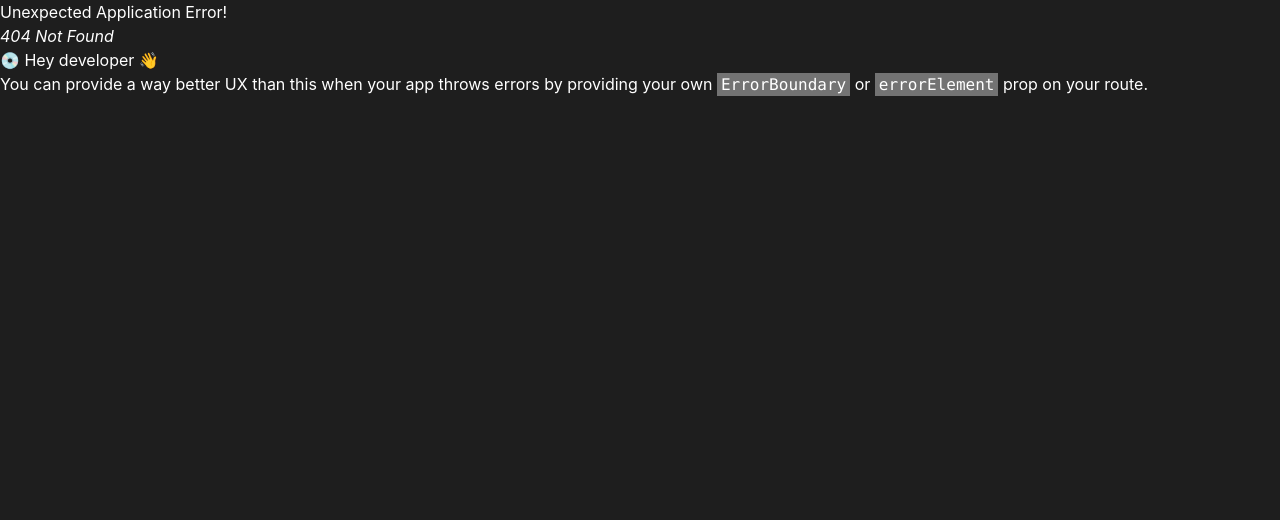
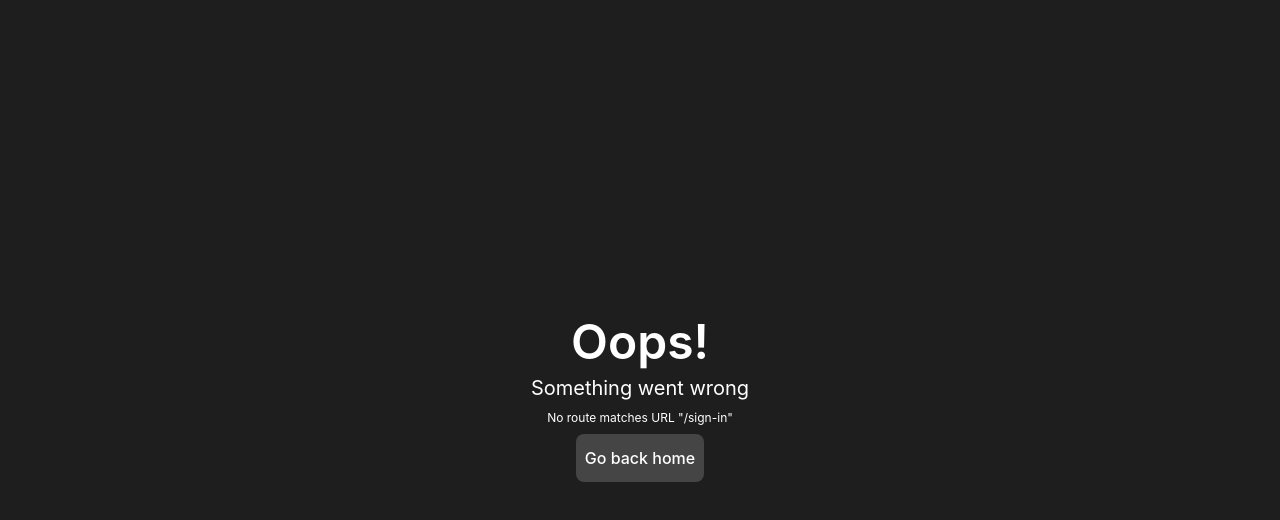
Before and after one commit to jongreen96/my-gpt, a React (Vite) app: page /sign-in in a window 1280 px wide. Before the commit this address had no page. Shown: the top 520 px of the page. Built offline with nearby package versions, Linux system fonts and the light colour scheme.

Commit message:
Added error page route

```diff
--- a/src/index.css
+++ b/src/index.css
@@ -28,20 +28,12 @@
     background-color: var(--bg-100);
 }
 
-a {
-	font-weight: 500;
-	color: var(--accent-100);
-	text-decoration: inherit;
-}
-a:hover {
-	color: var(--accent-200);
-}
-
 body {
     margin: 0;
     display: flex;
     min-width: 320px;
     min-height: 100svh;
+    justify-content: center;
 }
 
 h1 {
@@ -59,9 +51,10 @@ button {
     cursor: pointer;
     transition: border-color 0.25s;
     height: 48px;
+    padding-inline: 8px;
 }
 button:hover {
-	border-color: var(--bg-300);
+    border-color: var(--primary-100);
 }
 button:active {
     border-color: var(--primary-100);
--- a/src/main.jsx
+++ b/src/main.jsx
@@ -4,16 +4,18 @@ import { createBrowserRouter, RouterProvider } from 'react-router-dom';
 import './index.css';
 
 import Root from './routes/root';
+import ErrorPage from './routes/error-page';
 
 const router = createBrowserRouter([
     {
         path: '/',
         element: <Root />,
+        errorElement: <ErrorPage />,
     },
 ]);
 
 createRoot(document.getElementById('root')).render(
     <React.StrictMode>
         <RouterProvider router={router} />
-	</React.StrictMode>
+    </React.StrictMode>,
 );
--- /dev/null
+++ b/src/routes/error-page.jsx
@@ -0,0 +1,17 @@
+import { useRouteError } from 'react-router-dom';
+import { Link } from 'react-router-dom';
+
+export default function ErrorPage() {
+    const { error } = useRouteError();
+
+    return (
+        <div className='flex h-[100svh] flex-col items-center justify-center gap-2'>
+            <h1 className='text-5xl font-semibold'>Oops! {error.status}</h1>
+            <p className='text-xl'>Something went wrong</p>
+            <p className='text-xs'>{error.message}</p>
+            <Link to='/' className='text-blue-500 hover:underline'>
+                <button tabIndex='-1'>Go back home</button>
+            </Link>
+        </div>
+    );
+}
--- a/src/routes/root.jsx
+++ b/src/routes/root.jsx
@@ -2,25 +2,35 @@ import { OpenAI, UserSolid, UserRegular } from '../assets/Icons';
 
 export default function Root() {
     return (
-        <div className="group fixed flex h-[100svh] w-16 flex-col overflow-hidden border-r-2 border-bg-300 bg-bg-200 transition-all hover:w-64">
-            <div className="flex w-64 gap-2 p-2">
+        <div className='group fixed left-0 flex h-[100svh] w-16 flex-col overflow-hidden border-r-2 border-bg-300 bg-bg-200 transition-all hover:w-64'>
+            <div className='flex w-64 gap-2 p-2'>
                 <OpenAI />
-                <h1 className=" select-none font-semibold">My-GPT</h1>
+                <h1 className=' select-none font-semibold'>My-GPT</h1>
             </div>
-            <div className="flex flex-col gap-2 p-2 group-hover:w-64">
-                <button className="flex items-center justify-center gap-2">
-                    <UserSolid />
-                    <p className="hidden group-hover:block">Sign In</p>
-                </button>
-                <button className="flex items-center justify-center gap-2">
-                    <UserRegular />
-                    <p className="hidden group-hover:block">Sign Up</p>
-                </button>
+            <div className='flex flex-col gap-2 p-2 group-hover:w-64'>
+                <a href='/sign-in'>
+                    <button
+                        tabIndex='-1'
+                        className='flex w-full items-center justify-center gap-2'
+                    >
+                        <UserSolid />
+                        <p className='hidden group-hover:block'>Sign In</p>
+                    </button>
+                </a>
+                <a href='/sign-up'>
+                    <button
+                        tabIndex='-1'
+                        className='flex w-full items-center justify-center gap-2'
+                    >
+                        <UserRegular />
+                        <p className='hidden group-hover:block'>Sign Up</p>
+                    </button>
+                </a>
             </div>
             <img
-                src="./angles-right-solid.svg"
-                alt="open"
-                className="m-4 mt-auto w-8 group-hover:hidden"
+                src='./angles-right-solid.svg'
+                alt='open'
+                className='m-4 mt-auto w-8 group-hover:hidden'
             />
         </div>
     );
```
Lines whose indentation alone changed are shown as unchanged.
